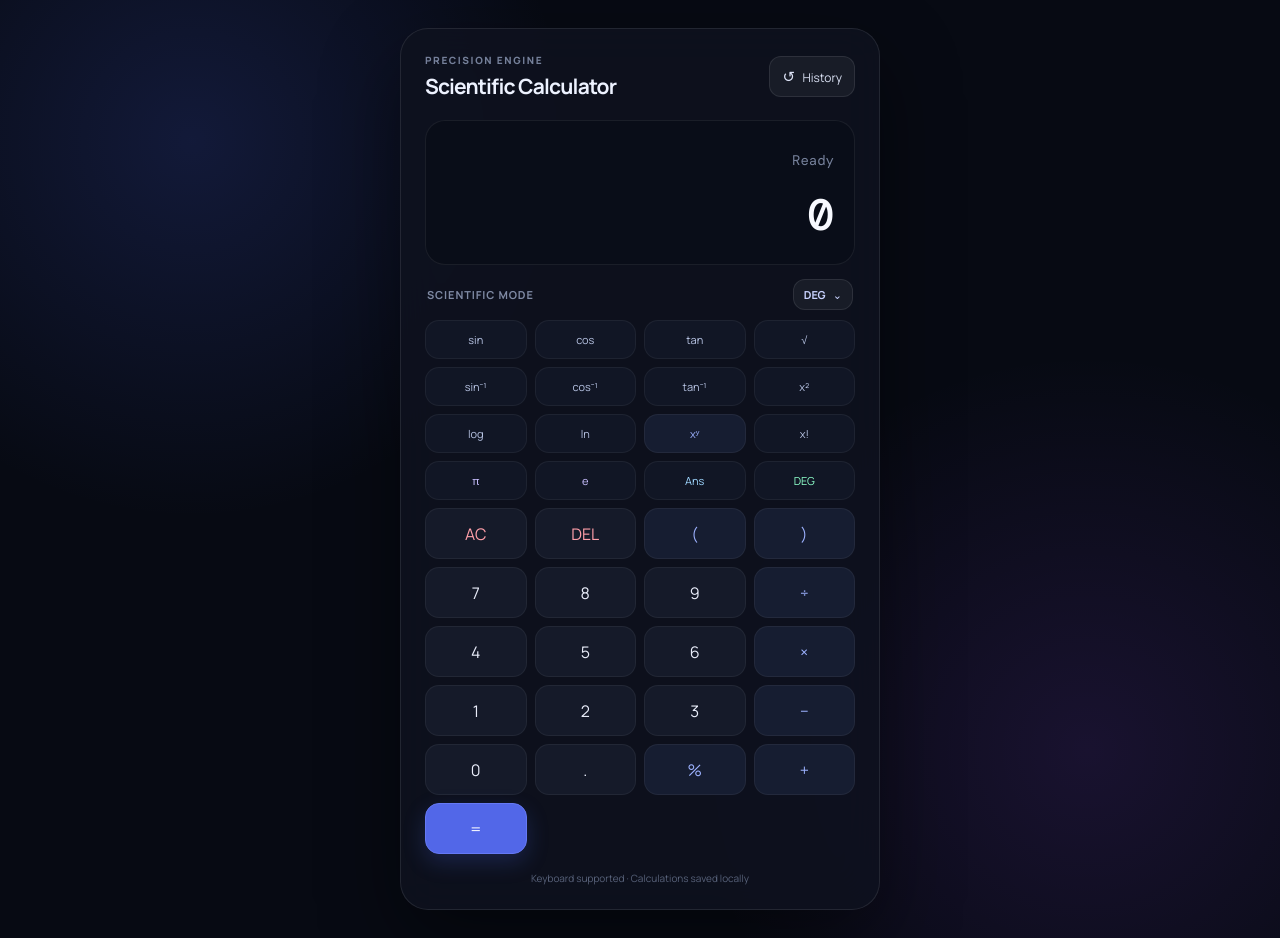
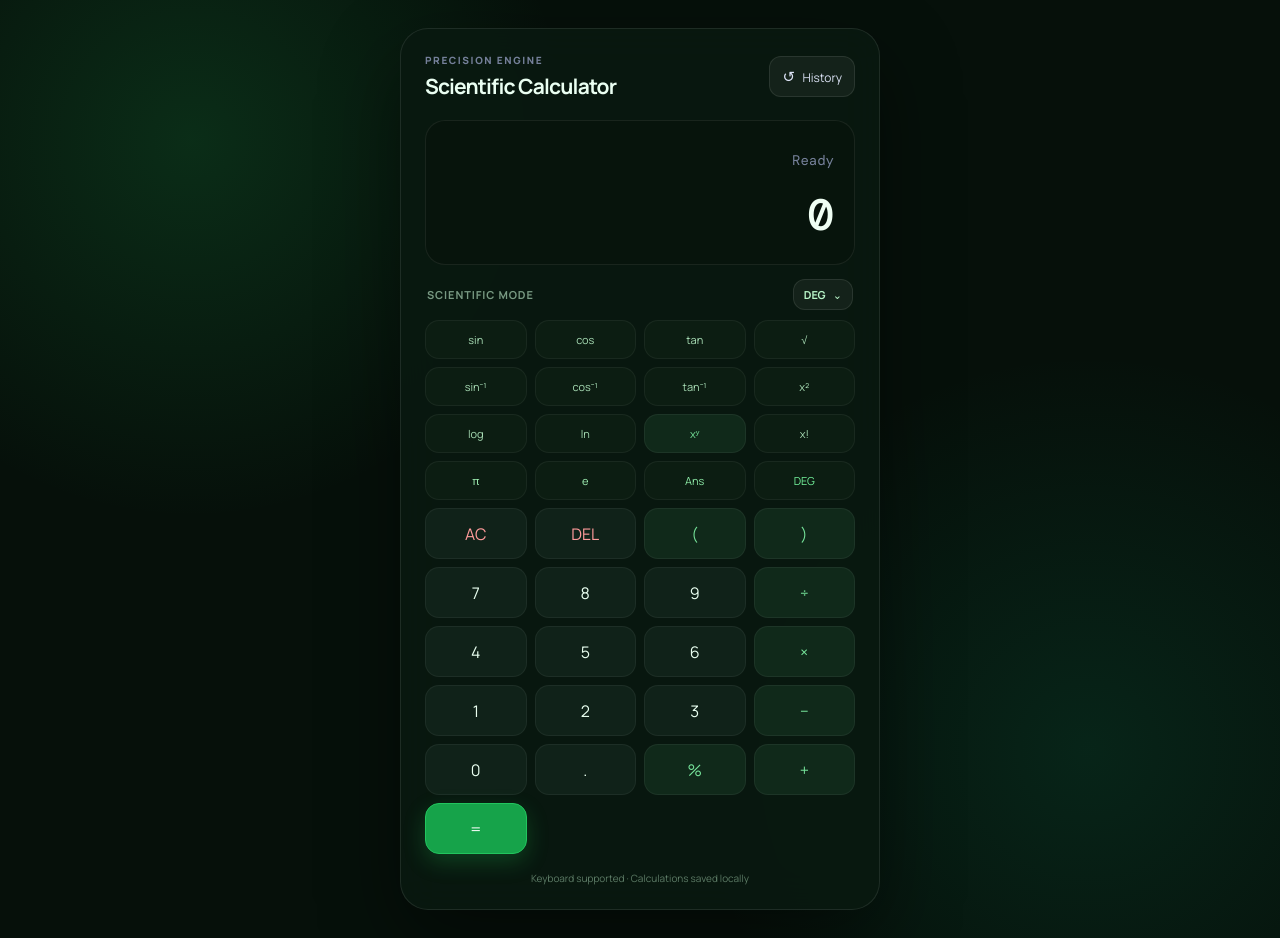
Before and after one commit to chauhanaditya2811/scientific-calculator, a React (Vite) app: page / in a window 1280 px wide. Built offline with nearby package versions, Linux system fonts and the light colour scheme.

Commit message:
style: switch calculator theme to green

```diff
--- a/src/styles.css
+++ b/src/styles.css
@@ -2,8 +2,8 @@
 
 :root {
   font-family: 'Manrope', system-ui, sans-serif;
-  color: #edf2ff;
-  background: #070a13;
+  color: #eafff2;
+  background: #06100a;
   font-synthesis: none;
 }
 
@@ -13,9 +13,9 @@ button { font: inherit; }
 
 body {
   background:
-    radial-gradient(circle at 15% 15%, rgba(77, 106, 255, .16), transparent 28%),
-    radial-gradient(circle at 85% 80%, rgba(155, 76, 255, .12), transparent 30%),
-    #070a13;
+    radial-gradient(circle at 15% 15%, rgba(34, 197, 94, .16), transparent 28%),
+    radial-gradient(circle at 85% 80%, rgba(16, 185, 129, .12), transparent 30%),
+    #06100a;
 }
 
 .app-shell {
@@ -32,7 +32,7 @@ body {
   padding: 24px;
   border: 1px solid rgba(255,255,255,.09);
   border-radius: 28px;
-  background: rgba(14,18,31,.86);
+  background: rgba(9, 25, 16, .9);
   box-shadow: 0 30px 80px rgba(0,0,0,.45);
   backdrop-filter: blur(20px);
 }
@@ -58,7 +58,7 @@ h1 { font-size: 21px; } h2 { font-size: 18px; }
   padding: 20px;
   border: 1px solid rgba(255,255,255,.07);
   border-radius: 20px;
-  background: #090d18;
+  background: #07140c;
   display: flex;
   flex-direction: column;
   align-items: flex-end;
@@ -66,29 +66,29 @@ h1 { font-size: 21px; } h2 { font-size: 18px; }
   overflow: hidden;
 }
 .display-expression { width: 100%; min-height: 28px; color: #77829c; font: 14px 'DM Mono', monospace; text-align: right; overflow-x: auto; }
-.display-preview { margin-top: 7px; color: #f7f9ff; font: 500 clamp(30px, 8vw, 44px) 'DM Mono', monospace; text-align: right; word-break: break-all; }
+.display-preview { margin-top: 7px; color: #effff4; font: 500 clamp(30px, 8vw, 44px) 'DM Mono', monospace; text-align: right; word-break: break-all; }
 
-.mode-row { margin: 14px 2px 10px; color: #7f8aa4; font-size: 11px; font-weight: 700; text-transform: uppercase; letter-spacing: .08em; }
-.mode-pill { padding: 7px 10px; color: #c9d3ff; font-size: 11px; }
+.mode-row { margin: 14px 2px 10px; color: #789a83; font-size: 11px; font-weight: 700; text-transform: uppercase; letter-spacing: .08em; }
+.mode-pill { padding: 7px 10px; color: #b8f5c8; font-size: 11px; }
 .mode-pill span { margin-left: 5px; }
 
 .scientific-grid, .basic-grid { display: grid; gap: 8px; }
 .scientific-grid { grid-template-columns: repeat(4, 1fr); margin-bottom: 8px; }
 .basic-grid { grid-template-columns: repeat(4, 1fr); }
-.key { min-height: 51px; border: 1px solid rgba(255,255,255,.055); border-radius: 14px; color: #e9edfa; background: #151a29; cursor: pointer; transition: transform .08s, background .15s, border-color .15s; }
-.key:hover { background: #1b2133; border-color: rgba(255,255,255,.13); }
+.key { min-height: 51px; border: 1px solid rgba(255,255,255,.055); border-radius: 14px; color: #e9fff0; background: #102219; cursor: pointer; transition: transform .08s, background .15s, border-color .15s; }
+.key:hover { background: #16351f; border-color: rgba(255,255,255,.13); }
 .key:active { transform: scale(.96); }
-.key.scientific { min-height: 39px; font-size: 11px; color: #aeb8d1; background: #111625; }
-.key.function { color: #b8c4e4; }
-.key.constant { color: #c9bfff; }
-.key.answer { color: #9fd7ff; }
-.key.mode { color: #8dffca; }
-.key.action { color: #ff9fa9; }
-.key.operator { color: #9db2ff; background: #161d31; }
+.key.scientific { min-height: 39px; font-size: 11px; color: #9bc7a8; background: #0c1d12; }
+.key.function { color: #a8ddb5; }
+.key.constant { color: #9ff0b3; }
+.key.answer { color: #8be7a4; }
+.key.mode { color: #72f09a; }
+.key.action { color: #ff9b9b; }
+.key.operator { color: #76e39a; background: #10291a; }
 .key.wide { grid-column: span 1; }
-.key.equals { color: #fff; background: #5267e8; border-color: #6579f4; box-shadow: 0 8px 22px rgba(82,103,232,.22); }
+.key.equals { color: #fff; background: #16a34a; border-color: #22c55e; box-shadow: 0 8px 22px rgba(34, 197, 94, .24); }
 
-.footer-hint { margin: 17px 0 0; text-align: center; color: #59637b; font-size: 10px; }
+.footer-hint { margin: 17px 0 0; text-align: center; color: #5d7c67; font-size: 10px; }
 
 .history-panel {
   width: min(330px, 100%);
@@ -97,15 +97,15 @@ h1 { font-size: 21px; } h2 { font-size: 18px; }
   padding: 22px;
   border: 1px solid rgba(255,255,255,.09);
   border-radius: 24px;
-  background: rgba(14,18,31,.9);
+  background: rgba(8, 24, 14, .94);
   box-shadow: 0 25px 70px rgba(0,0,0,.35);
 }
 .history-header { margin-bottom: 15px; }
-.history-header button { padding: 7px 10px; color: #ff9fa9; font-size: 11px; }
-.history-item { width: 100%; padding: 13px 0; border: 0; border-bottom: 1px solid rgba(255,255,255,.06); color: #9da8c0; background: transparent; text-align: left; cursor: pointer; }
+.history-header button { padding: 7px 10px; color: #ff9b9b; font-size: 11px; }
+.history-item { width: 100%; padding: 13px 0; border: 0; border-bottom: 1px solid rgba(255,255,255,.06); color: #94b8a0; background: transparent; text-align: left; cursor: pointer; }
 .history-item span { display: block; margin-bottom: 5px; font: 12px 'DM Mono', monospace; overflow: hidden; text-overflow: ellipsis; white-space: nowrap; }
-.history-item strong { color: #f1f4ff; font: 500 14px 'DM Mono', monospace; }
-.empty-history { padding: 40px 0; color: #626c82; text-align: center; font-size: 12px; }
+.history-item strong { color: #effff2; font: 500 14px 'DM Mono', monospace; }
+.empty-history { padding: 40px 0; color: #587462; text-align: center; font-size: 12px; }
 
 @media (max-width: 760px) {
   .app-shell { align-items: flex-start; padding: 14px; }
```
